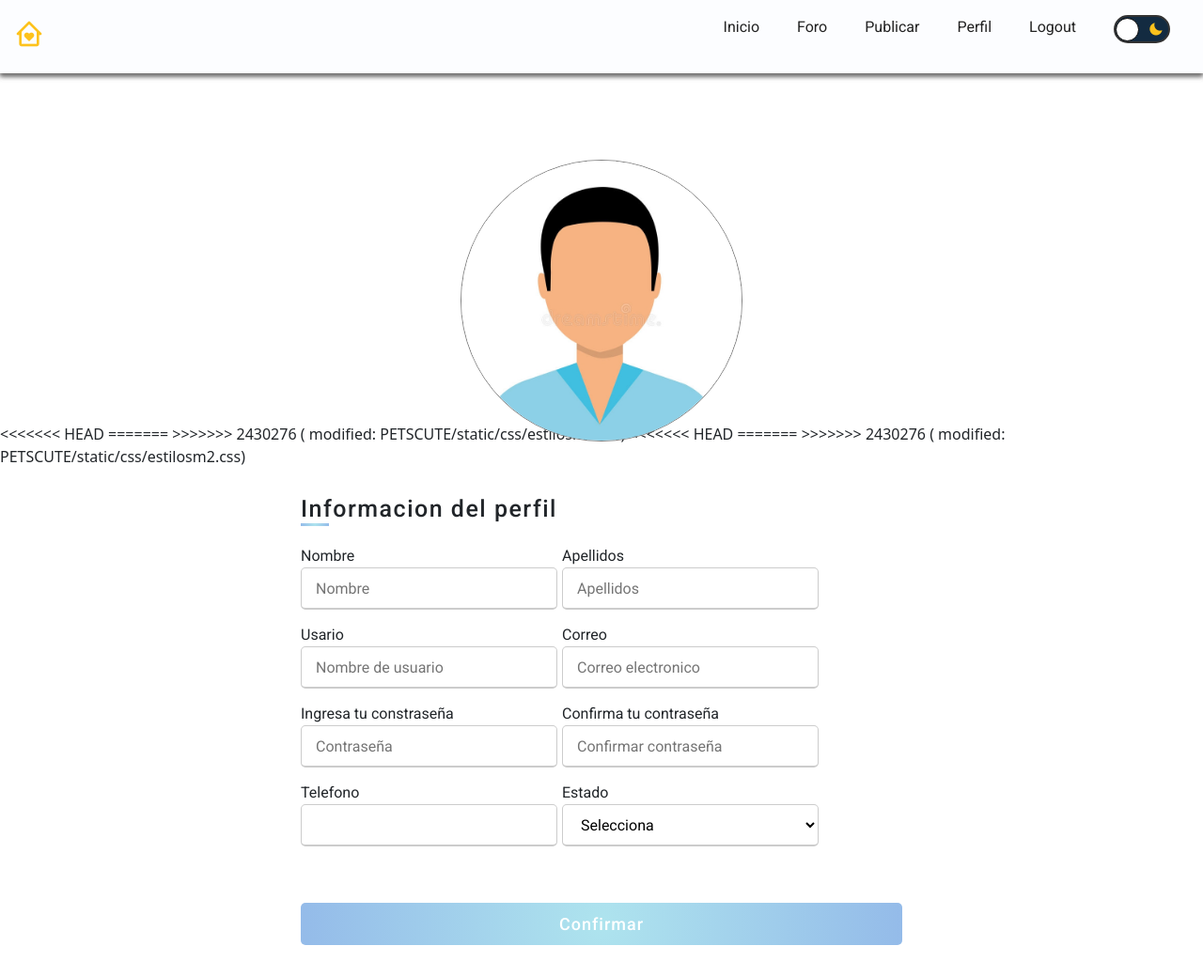
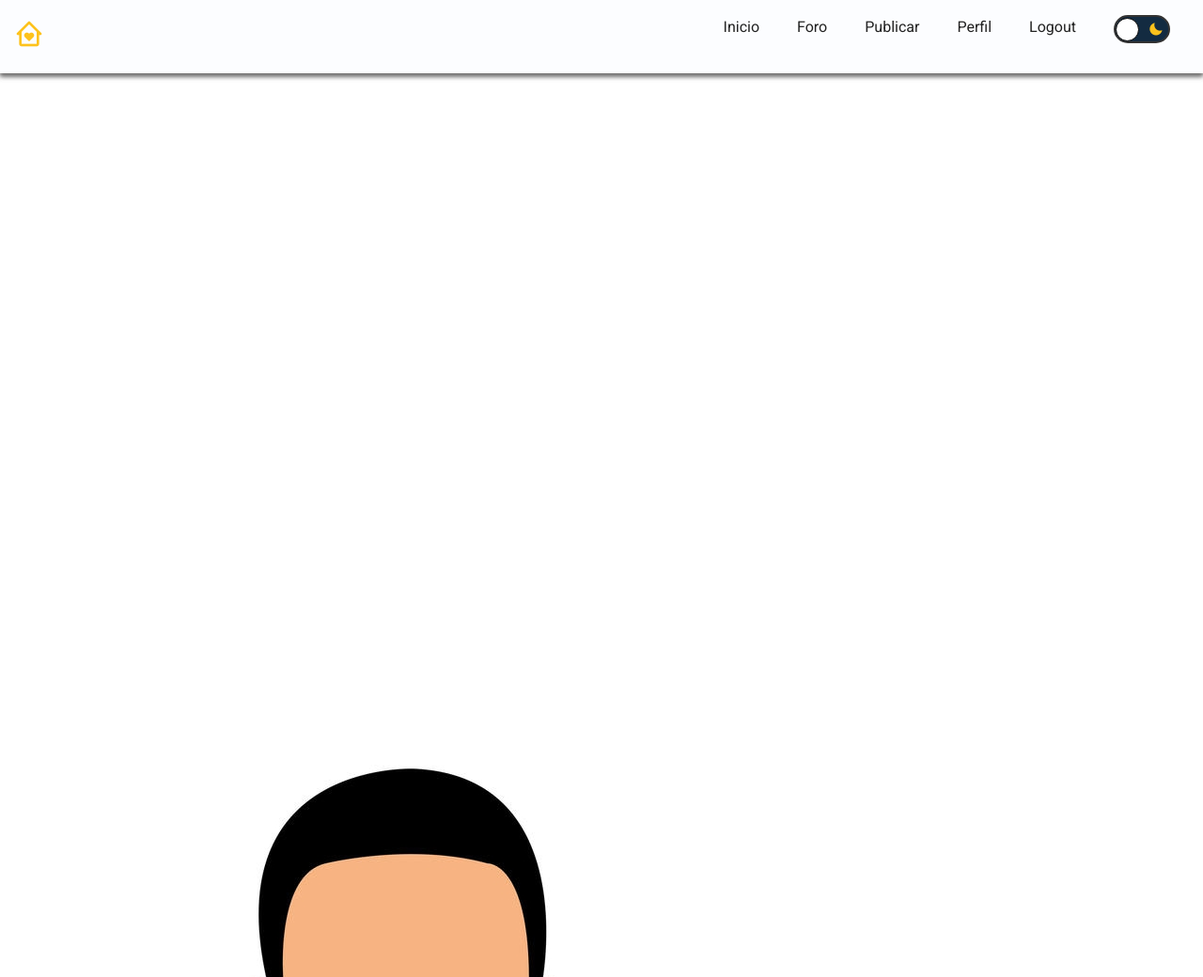
Before and after one commit to AngelJV128a/PETSCUTE, a Django app: page /perfil/ in a window 1280 px wide. Shown: the top 1040 px of the page at 94% size. Run offline with Django 4.2, Linux system fonts and the light colour scheme.

Commit message:
modified:   PETSCUTE/templates/menu2.html 	modified:   PETSCUTE/templates/perfil.html 	modified:   PETSCUTE/templates/login.html 	modified:   PETSCUTE/templates/menu2.html

```diff
--- a/PETSCUTE/templates/menu2.html
+++ b/PETSCUTE/templates/menu2.html
@@ -63,10 +63,6 @@
             </div>
         </section>
     </main>
-<<<<<<< HEAD
-    <script src="{% static 'js/dark.js' %}"></script>
-    <script src="{% static 'js/menu.js' %}"></script>
-=======
 
       <footer>
         <div class="columna">
--- a/PETSCUTE/templates/perfil.html
+++ b/PETSCUTE/templates/perfil.html
@@ -4,16 +4,9 @@
 <head>
     <meta charset="UTF-8">
     <meta name="viewport" content="width=device-width, initial-scale=1.0">
-<<<<<<< HEAD
     <link rel="stylesheet" href="{% static 'css/estilosm2.css' %}"> <!-- /PETSCUTE/static/css/estilosm2.css -->
     <link rel="stylesheet" href="{% static 'css/estilosperfil.css' %}">
     <link rel="icon" href="{% static 'img/lg.png' %}" type="image/png">
-=======
-    <link rel="stylesheet" href="/PETSCUTE/static/css/estilosm2.css">
-    <link rel="stylesheet" href="/PETSCUTE/static/css/estilosperfil.css">
-    <link rel="stylesheet" href="/PETSCUTE/static/css/styleFoto.css">
-    <link rel="icon" href="/PETSCUTE/static/img/lg.png" type="image/png">
->>>>>>> 2430276 (	modified:   PETSCUTE/static/css/estilosm2.css)
     <link rel="preconnect" href="https://fonts.googleapis.com">
     <link rel="preconnect" href="https://fonts.gstatic.com" crossorigin>
     <link href="https://fonts.googleapis.com/css2?family=Roboto:wght@300;400;500;700&display=swap" rel="stylesheet">
@@ -22,9 +15,7 @@
     <title>Informacion del perfil</title>
 </head>
 <body>
-<<<<<<< HEAD
     {% include 'reutilizables/nav_bar.html' %}
-=======
     <nav>
         <span class="logo"><i class='bx bx-home-heart'></i></span>
         <button class="btn-menu"><i class='bx bx-menu'></i></button>
@@ -48,7 +39,6 @@
         <label for="file" id="uploadBtn">Choose Photo</label>
    </div>
    <!--DE AQUI EN ADELANTE ES LO DEL FORMULARIO-->
->>>>>>> 2430276 (	modified:   PETSCUTE/static/css/estilosm2.css)
    <div class="contaiener">
    <div class="title">Informacion del perfil</div>
     <form action="#">
@@ -126,13 +116,8 @@
    </div>
 
 
-<<<<<<< HEAD
-    <script src="{% static 'js/dark.js' %}"></script>
-    <script src="{% static 'js/menu.js' %}"></script>
-=======
     <script src="/PETSCUTE/static/js/dark.js"></script>
     <script src="/PETSCUTE/static/js/menu.js"></script>
     <script src="/PETSCUTE/static/js/code.js"></script>
->>>>>>> 2430276 (	modified:   PETSCUTE/static/css/estilosm2.css)
 </body>
 </html>
```
